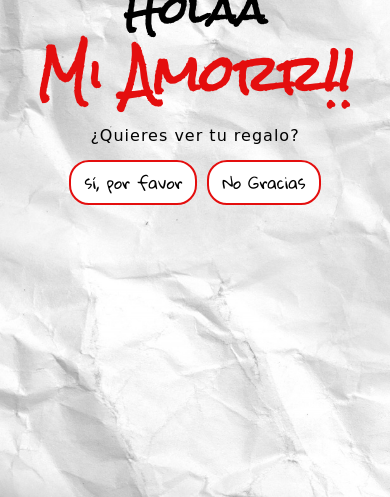
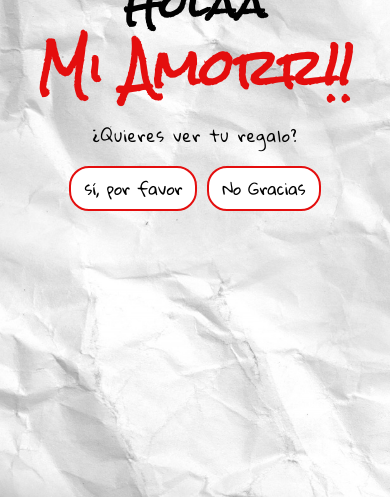
Before and after one commit to Tiagofer121/gfdgisrgiurn, a plain HTML site: page index.html in a window 390 px wide. Shown: the part 347-844 px from the top of the page. Drawn offline with nearby package versions, Linux system fonts and the light colour scheme.

Commit message:
Update style.css

```diff
--- a/style.css
+++ b/style.css
@@ -69,7 +69,7 @@ a.botones-si-no {
     height: 100px;
 }
 p.quieres-regalo {
-    font-family: cursive;
+    font-family: Gloria Hallelujah;
     margin: 10px 0px 5px 0px;
     letter-spacing: 1px;
 }
```
